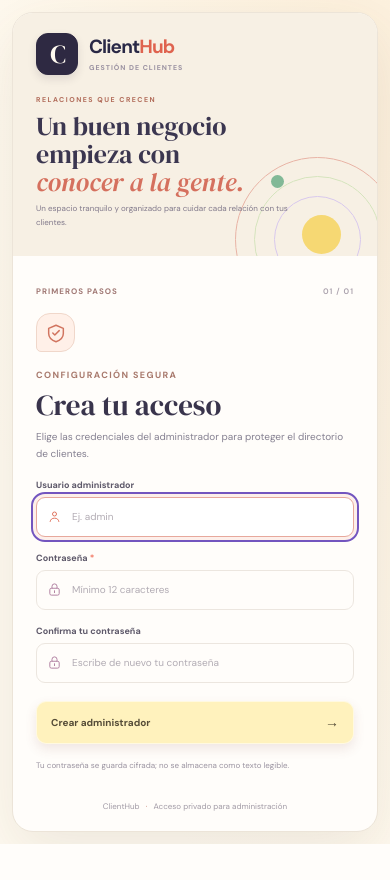
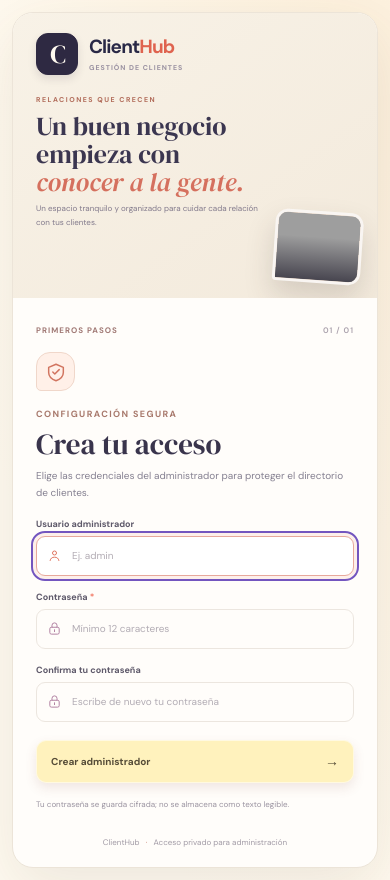
Before and after one commit to achincallu-code/registro_clientes, a Flask app: page /configurar in a window 390 px wide. Before the commit the page ends 844 px from the top, so only its background shows below. Run offline with Flask 3, Linux system fonts and the light colour scheme; data that the repository does not hold is empty; some libraries are stand-ins or nearby versions; grey boxes are pictures that could not be loaded.

Commit message:
Add photos to ClientHub interface
Co-authored-by: Copilot <223556219+Copilot@users.noreply.github.com>

```diff
--- a/static/estilos.css
+++ b/static/estilos.css
@@ -92,6 +92,13 @@ button:focus-visible, a:focus-visible, input:focus-visible { outline: 2px solid
 .nav-link.active { border-color: #f5d3c7; background: #fff8f1; color: #ce6554; box-shadow: 0 4px 11px rgba(113, 89, 84, .04); }
 .nav-link.active::before { position: absolute; top: 10px; bottom: 10px; left: -1px; width: 3px; border-radius: 3px; background: var(--coral); content: ""; }
 .live-status > span, .directory-total > span, .contact-status > span { width: 6px; height: 6px; flex: 0 0 auto; border-radius: 50%; background: #5aa987; }
+.sidebar-photo { position: relative; min-height: 132px; margin: auto 3px 4px; overflow: hidden; border: 1px solid rgba(255,255,255,.9); border-radius: 13px 13px 13px 5px; background: #e6d9cd; box-shadow: 0 8px 18px rgba(71,57,51,.1); }
+.sidebar-photo::after { position: absolute; inset: 0; background: linear-gradient(180deg, rgba(33,34,48,.03) 15%, rgba(35,32,49,.75) 100%); content: ""; }
+.sidebar-photo img { position: absolute; inset: 0; width: 100%; height: 100%; object-fit: cover; transition: transform .45s ease; }
+.sidebar-photo:hover img { transform: scale(1.05); }
+.sidebar-photo figcaption { position: absolute; z-index: 1; right: 12px; bottom: 11px; left: 12px; display: grid; gap: 5px; color: white; }
+.sidebar-photo figcaption span { font-size: 7px; font-weight: 800; letter-spacing: 1.1px; opacity: .8; }
+.sidebar-photo figcaption strong { max-width: 150px; font: 400 15px/1.1 var(--display); }
 
 .main-area { min-height: 100vh; margin-left: 246px; }
 .topbar { position: sticky; z-index: 10; top: 0; display: flex; min-height: 65px; align-items: center; justify-content: space-between; gap: 16px; padding: 0 clamp(24px, 4vw, 56px); border-bottom: 1px solid rgba(226, 218, 204, .8); background: rgba(255, 250, 240, .91); backdrop-filter: blur(14px); }
@@ -128,12 +135,20 @@ h1, h2, h3, p { margin-top: 0; }
 .button-secondary:hover { border-color: #92cbb2; background: #e0f3e8; }
 .welcome-action { min-height: 37px; padding: 0 13px; font-size: 10px; }
 .welcome-art { position: relative; z-index: 1; width: 245px; height: 190px; flex: 0 0 auto; margin: 0 16px 0 0; }
+.welcome-photo { position: absolute; inset: 17px 9px 22px 18px; width: calc(100% - 27px); height: calc(100% - 39px); border: 3px solid rgba(255,250,240,.9); border-radius: 22px 22px 22px 6px; object-fit: cover; box-shadow: 0 10px 24px rgba(88,50,45,.22); transform: rotate(3deg); }
+.welcome-art::before { position: absolute; z-index: 1; inset: 17px 9px 22px 18px; border-radius: 22px 22px 22px 6px; background: linear-gradient(145deg, rgba(49,44,55,.03), rgba(38,34,47,.36)); content: ""; transform: rotate(3deg); }
+.welcome-art > span { z-index: 2; }
 .art-disc { position: absolute; top: 13px; left: 61px; width: 124px; height: 124px; border: 1px solid rgba(255,250,240,.85); border-radius: 50%; background: #f7d96c; box-shadow: 0 9px 0 rgba(133,75,54,.08); }
 .art-disc::before { position: absolute; top: 24px; left: 23px; width: 76px; height: 76px; border: 1px solid rgba(255,250,240,.88); border-radius: 50%; content: ""; }
 .art-disc::after { position: absolute; top: 50px; left: 49px; width: 24px; height: 24px; border-radius: 50%; background: #75ad91; content: ""; }
 .art-ring { position: absolute; top: 1px; left: 47px; width: 151px; height: 151px; border: 1px solid rgba(255,250,240,.5); border-radius: 50%; }
 .art-label { position: absolute; top: 113px; right: 0; padding: 10px 12px; border: 1px solid rgba(255,250,240,.75); border-radius: 4px; background: #eee7fb; box-shadow: 3px 4px 0 rgba(93,56,48,.11); color: #615274; font-size: 8px; font-weight: 800; letter-spacing: 1px; line-height: 1.5; transform: rotate(5deg); }
 .art-label em { color: #6d8d69; font-style: normal; }
+.welcome-art .art-disc { top: 3px; right: 28px; left: auto; width: 70px; height: 70px; border-color: rgba(255,250,240,.95); }
+.welcome-art .art-disc::before { top: 12px; left: 12px; width: 44px; height: 44px; }
+.welcome-art .art-disc::after { top: 30px; left: 30px; width: 10px; height: 10px; }
+.welcome-art .art-ring { top: -4px; right: 18px; left: auto; width: 90px; height: 90px; z-index: 1; }
+.welcome-art .art-label { top: auto; right: -1px; bottom: 22px; }
 .art-dot { position: absolute; top: 28px; left: 22px; width: 20px; height: 20px; border: 4px solid rgba(255,250,240,.85); border-radius: 50%; background: #9cca91; }
 .art-pill { position: absolute; bottom: 5px; left: 7px; padding: 7px 10px; border: 1px solid rgba(255,250,240,.7); border-radius: 30px; background: #75ad91; color: white; font-size: 7px; font-weight: 700; letter-spacing: .8px; }
 
@@ -489,19 +504,18 @@ a.contact-detail:hover { color: #bd695d; }
 
 .auth-page { min-height: 100vh; padding: 24px; background: radial-gradient(ellipse at 92% 10%, rgba(245,204,148,.22), transparent 25rem), var(--paper); }
 .auth-layout { display: grid; width: min(1050px, 100%); min-height: min(720px, calc(100vh - 48px)); grid-template-columns: .92fr 1.08fr; margin: auto; overflow: hidden; border: 1px solid #ece4d8; border-radius: 21px; background: #fffdfa; box-shadow: 0 20px 60px rgba(79,64,51,.1); }
-.auth-aside { position: relative; display: flex; flex-direction: column; align-items: flex-start; padding: 34px; overflow: hidden; background: #f7f0e4; }
+.auth-aside { position: relative; display: flex; flex-direction: column; align-items: flex-start; padding: 34px; overflow: hidden; background: linear-gradient(145deg, #f8f2e7, #f3eadc); }
 .auth-brand { position: relative; z-index: 1; margin: 0 0 auto; }
-.auth-kicker { position: relative; z-index: 1; margin-top: 65px; color: #b16b59; font-size: 8px; font-weight: 800; letter-spacing: 1.5px; }
-.auth-aside h1 { position: relative; z-index: 1; margin: 13px 0 11px; color: #3b3650; font: 400 clamp(30px, 4vw, 42px)/1.08 var(--display); }
+.auth-copy { position: relative; z-index: 1; margin-top: 65px; }
+.auth-kicker { display: block; color: #b16b59; font-size: 8px; font-weight: 800; letter-spacing: 1.5px; }
+.auth-aside h1 { margin: 13px 0 11px; color: #3b3650; font: 400 clamp(30px, 4vw, 42px)/1.08 var(--display); }
 .auth-aside h1 em { color: #d5705e; font-weight: 400; }
-.auth-aside > p { position: relative; z-index: 1; max-width: 295px; color: #81798b; font-size: 10px; line-height: 1.75; }
+.auth-copy > p { max-width: 295px; color: #81798b; font-size: 10px; line-height: 1.75; }
 .auth-aside-footer { position: relative; z-index: 1; margin-top: auto; color: #948d99; font-size: 8px; }
-.auth-decoration { position: absolute; right: -37px; bottom: 69px; width: 200px; height: 200px; border: 1px solid #e8b3a5; border-radius: 50%; }
-.auth-decoration::before, .auth-decoration::after { position: absolute; inset: 18px; border: 1px solid #d5e4bd; border-radius: inherit; content: ""; }
-.auth-decoration::after { inset: 38px; border-color: #d8c8ed; }
-.auth-decoration span { position: absolute; z-index: 1; top: 72px; left: 80px; width: 47px; height: 47px; border-radius: 50%; background: #f6d873; }
-.auth-decoration span:nth-child(2) { top: 21px; left: 41px; width: 13px; height: 13px; background: #82b997; }
-.auth-decoration span:nth-child(3) { top: 155px; left: 137px; width: 10px; height: 10px; background: #e99077; }
+.auth-photo { position: absolute; right: 25px; bottom: 65px; width: min(205px, 48%); height: 157px; margin: 0; overflow: hidden; border: 4px solid rgba(255,255,255,.82); border-radius: 18px 18px 18px 5px; background: #dcc8b7; box-shadow: 0 14px 28px rgba(67,51,48,.17); transform: rotate(3deg); }
+.auth-photo::after { position: absolute; inset: 35% 0 0; background: linear-gradient(180deg, transparent, rgba(38,35,49,.72)); content: ""; }
+.auth-photo img { width: 100%; height: 100%; object-fit: cover; }
+.auth-photo figcaption { position: absolute; z-index: 1; right: 11px; bottom: 10px; left: 11px; color: white; font-size: 8px; font-weight: 600; line-height: 1.4; }
 .auth-main { display: flex; flex-direction: column; justify-content: center; padding: 45px clamp(28px, 5vw, 64px); }
 .auth-card { width: min(390px, 100%); margin: auto; }
 .auth-step { display: flex; justify-content: space-between; gap: 10px; margin-bottom: 27px; color: #a07874; font-size: 8px; font-weight: 800; letter-spacing: 1px; }
@@ -522,6 +536,8 @@ a.contact-detail:hover { color: #bd695d; }
   .client-table th, .client-table td { padding-right: 11px; padding-left: 11px; }
   .client-table { min-width: 760px; }
   .auth-aside { padding: 28px; }
+  .auth-copy { margin-top: 52px; }
+  .auth-photo { right: 19px; width: min(180px, 48%); height: 135px; }
   .auth-main { padding: 35px 30px; }
 }
 @media (max-width: 720px) {
@@ -529,16 +545,15 @@ a.contact-detail:hover { color: #bd695d; }
   .directory-tools { flex-wrap: wrap; }
   .auth-page { display: grid; min-height: 100vh; padding: 12px; }
   .auth-layout { min-height: calc(100vh - 24px); grid-template-columns: 1fr; }
-  .auth-aside { min-height: 195px; padding: 20px 23px; }
+  .auth-aside { min-height: 285px; padding: 20px 23px; }
   .auth-brand { margin: 0; }
-  .auth-kicker { margin-top: 20px; font-size: 7px; }
+  .auth-copy { width: calc(100% - 93px); margin-top: 20px; }
+  .auth-kicker { font-size: 7px; }
   .auth-aside h1 { margin: 8px 0 5px; font-size: 26px; }
-  .auth-aside > p { max-width: 265px; margin: 0; font-size: 8px; }
+  .auth-copy > p { margin: 0; font-size: 8px; }
   .auth-aside-footer { display: none; }
-  .auth-decoration { right: -23px; bottom: -66px; width: 165px; height: 165px; }
-  .auth-decoration span:first-child { top: 57px; left: 66px; width: 39px; height: 39px; }
-  .auth-decoration span:nth-child(2) { top: 17px; left: 35px; }
-  .auth-decoration span:nth-child(3) { top: 126px; left: 115px; }
+  .auth-photo { right: 15px; bottom: 15px; width: 88px; height: 72px; border-width: 3px; border-radius: 12px 12px 12px 4px; transform: rotate(4deg); }
+  .auth-photo figcaption { display: none; }
   .auth-main { padding: 27px 23px 20px; }
   .auth-step { margin-bottom: 17px; }
   .auth-icon { width: 39px; height: 39px; margin-bottom: 12px; }
--- a/templates/auth_base.html
+++ b/templates/auth_base.html
@@ -7,6 +7,7 @@
   <title>{% block title %}Acceso | ClientHub{% endblock %}</title>
   <link rel="preconnect" href="https://fonts.googleapis.com">
   <link rel="preconnect" href="https://fonts.gstatic.com" crossorigin>
+  <link rel="preconnect" href="https://images.unsplash.com">
   <link href="https://fonts.googleapis.com/css2?family=DM+Sans:wght@400;500;600;700&family=DM+Serif+Display:ital@0;1&display=swap" rel="stylesheet">
   <link rel="stylesheet" href="{{ url_for('static', filename='estilos.css') }}">
 </head>
@@ -17,10 +18,15 @@
         <span class="brand-mark" aria-hidden="true">C</span>
         <span class="brand-copy">Client<span>Hub</span><small>GESTIÓN DE CLIENTES</small></span>
       </a>
-      <span class="auth-kicker">RELACIONES QUE CRECEN</span>
-      <h1>Un buen negocio<br>empieza con<br><em>conocer a la gente.</em></h1>
-      <p>Un espacio tranquilo y organizado para cuidar cada relación con tus clientes.</p>
-      <span class="auth-decoration" aria-hidden="true"><span></span><span></span><span></span></span>
+      <div class="auth-copy">
+        <span class="auth-kicker">RELACIONES QUE CRECEN</span>
+        <h1>Un buen negocio<br>empieza con<br><em>conocer a la gente.</em></h1>
+        <p>Un espacio tranquilo y organizado para cuidar cada relación con tus clientes.</p>
+      </div>
+      <figure class="auth-photo">
+        <img src="https://images.unsplash.com/photo-1521737711867-e3b97375f902?auto=format&amp;fit=crop&amp;w=1000&amp;q=85" alt="" fetchpriority="high">
+        <figcaption>Personas primero. Relaciones que crecen.</figcaption>
+      </figure>
       <small class="auth-aside-footer">Tu información permanece en tu base de datos local.</small>
     </section>
     <section class="auth-main">
--- a/templates/estadisticas.html
+++ b/templates/estadisticas.html
@@ -26,7 +26,7 @@
     <span class="note-icon">
       <svg viewBox="0 0 24 24" fill="none" aria-hidden="true"><path d="M12 3.5 20 7v5.5c0 4.6-3.2 7.3-8 9-4.8-1.7-8-4.4-8-9V7l8-3.5Z" stroke="currentColor" stroke-width="1.6" stroke-linejoin="round"/><path d="m8.5 12 2.2 2.2 4.8-4.8" stroke="currentColor" stroke-width="1.6" stroke-linecap="round" stroke-linejoin="round"/></svg>
     </span>
-    <span><strong>Información siempre disponible</strong><small>Las cifras se calculan directamente a partir de tus registros guardados en SQLite.</small></span>
+    <span><strong>Información siempre disponible</strong><small>Las cifras se calculan directamente a partir de tus registros guardados.</small></span>
   </article>
 </section>
 
--- a/templates/index.html
+++ b/templates/index.html
@@ -13,6 +13,7 @@
     </a>
   </div>
   <div class="welcome-art" aria-hidden="true">
+    <img class="welcome-photo" src="https://images.unsplash.com/photo-1552664730-d307ca884978?auto=format&amp;fit=crop&amp;w=900&amp;q=80" alt="" fetchpriority="high">
     <span class="art-disc"></span>
     <span class="art-ring"></span>
     <span class="art-label">RELACIONES<br><em>QUE CRECEN</em></span>
```
Also changed, not shown: templates/base.html (+6 -2 lines).
